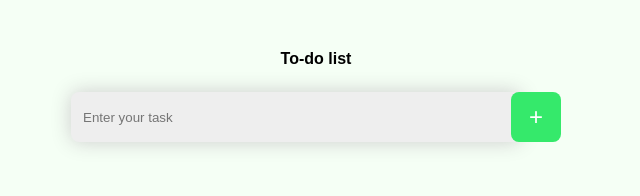
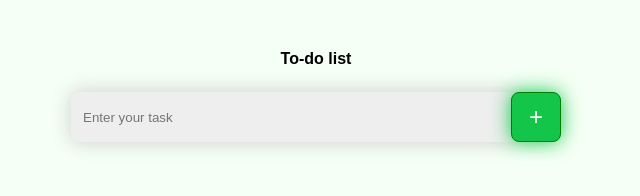
Before and after one commit to Rodrigow897/To-Do-List, a website: page index.html in a window 1280 px wide. In both pictures the pointer is over the button 860 px from the left and 117 px from the top of the page. Shown: the whole page, without its empty margins (324-964 px from the left). Drawn offline with Linux system fonts and the light colour scheme.

Commit message:
add inputTask hover

```diff
--- a/css/style.css
+++ b/css/style.css
@@ -39,6 +39,13 @@ body{
     cursor: pointer;
 }
 
+#btn-add:hover{
+    box-shadow: 0 0 20px #13c549;
+    background-color: #13c549;
+    border: solid 0.5px green;
+    transition: 0.5s;
+}
+
 .title{
     font-weight: bold;
     text-align: center;
@@ -53,6 +60,10 @@ body{
     border-radius: 8px;
     box-shadow: 0 0 20px #ccc;
     outline: none;
+}
+
+#inputTask:hover{
+    border: solid 0.5px gray;
 }
 
 #areaList {
```
